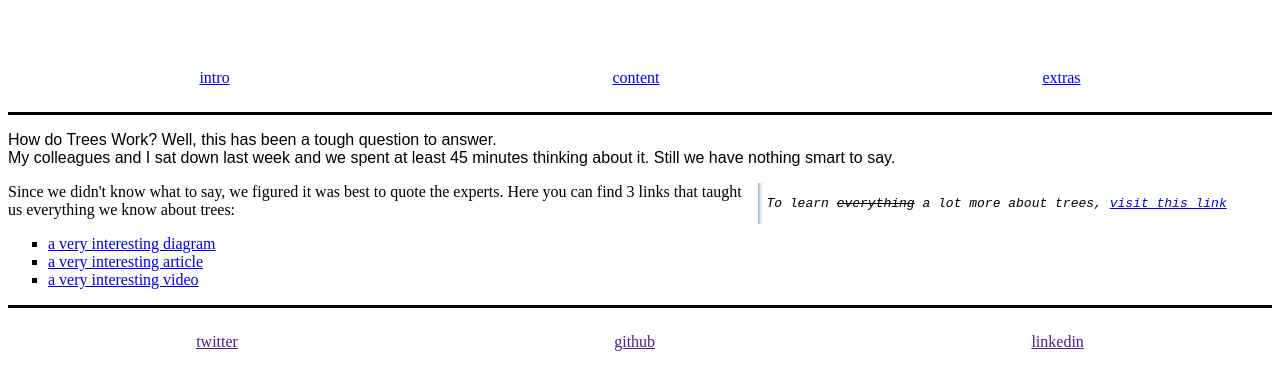
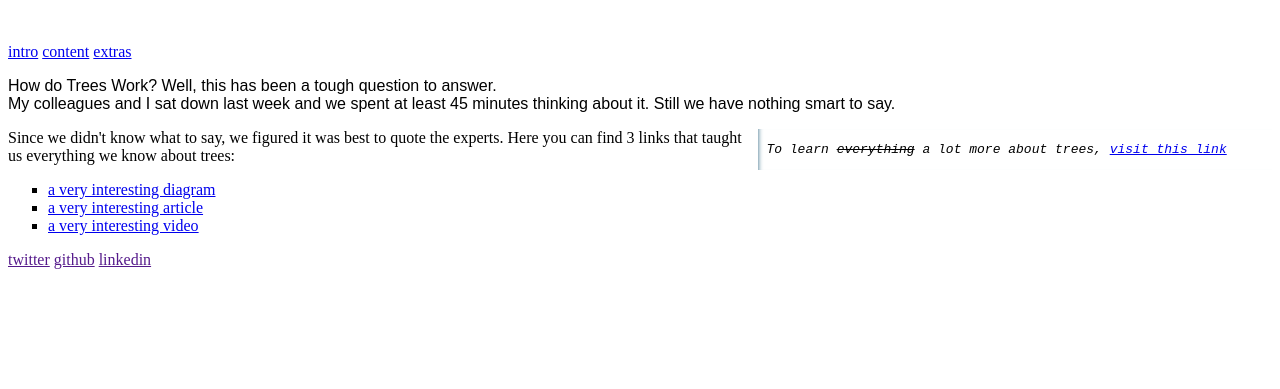
Before and after one commit to HYF-Class22/agile-development-group1-all-about-trees, a website: page index.html in a window 1280 px wide. Shown: the part 95-484 px from the top of the page. Drawn offline with Linux system fonts and the light colour scheme.

Commit message:
fix README.md group1

```diff
--- a/styles/something.css
+++ b/styles/something.css
@@ -6,19 +6,6 @@ body {
   display: flex;
   flex-direction: row;
   justify-content: center;
-  padding-top: 2%;
-  padding-bottom: 2%;
-}
-
-.bottom-divider {
-  border-style: none none solid;
-}
-
-.spaced-items {
-  display: flex;
-  flex-direction: row;
-  align-content: center;
-  justify-content: space-around;
   padding-top: 2%;
   padding-bottom: 2%;
 }
@@ -43,16 +30,3 @@ body {
 .interesting-things {
   list-style-type: square;
 }
-
-.top-divider {
-  border-style: solid none none;
-}
-
-.spaced-items {
-  display: flex;
-  flex-direction: row;
-  align-content: center;
-  justify-content: space-around;
-  padding-top: 2%;
-  padding-bottom: 2%;
-}
```
Also changed, not shown: README.md, planning/all about trees.png (added), public/happy-tree.jpg (added).
